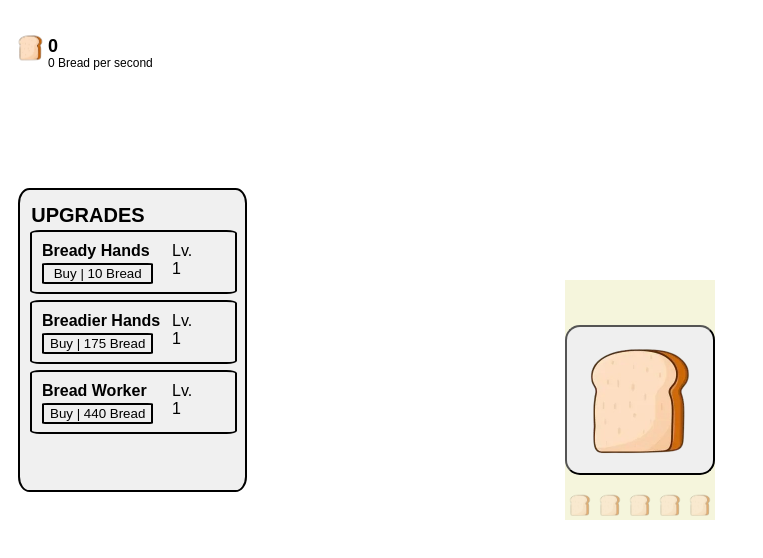
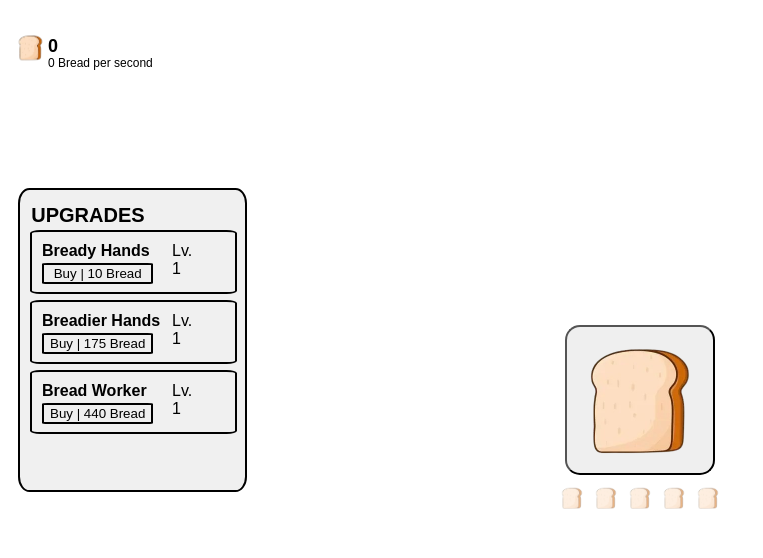
Before and after one commit to Player09239/websiteidk, a website with bundled scripts: page html/main.html in a window 1280 px wide. Shown: the whole page, without its empty margins (0-763 px from the left). Built offline with nearby package versions, Linux system fonts and the light colour scheme.

Commit message:
adjust ui again

```diff
--- a/css/mainStyles.css
+++ b/css/mainStyles.css
@@ -18,7 +18,7 @@
     top: 50%;
     left: 50%;
     transform: translate(-50%, -50%);
-    background-color: beige;
+    height: 200px;
 
     display: flex;
     justify-content: center;
@@ -31,12 +31,11 @@
 }
 
 #comboContainer {
-    display: flex;
+    /* display: flex;
     justify-content: center;
-    align-items: center;
-    width: 25%;
-    top: 100%;
-    margin-top: 210px;
+    align-items: center; */
+    position: relative;
+    top: 50%;
 }
 
 /* buttons */
```
